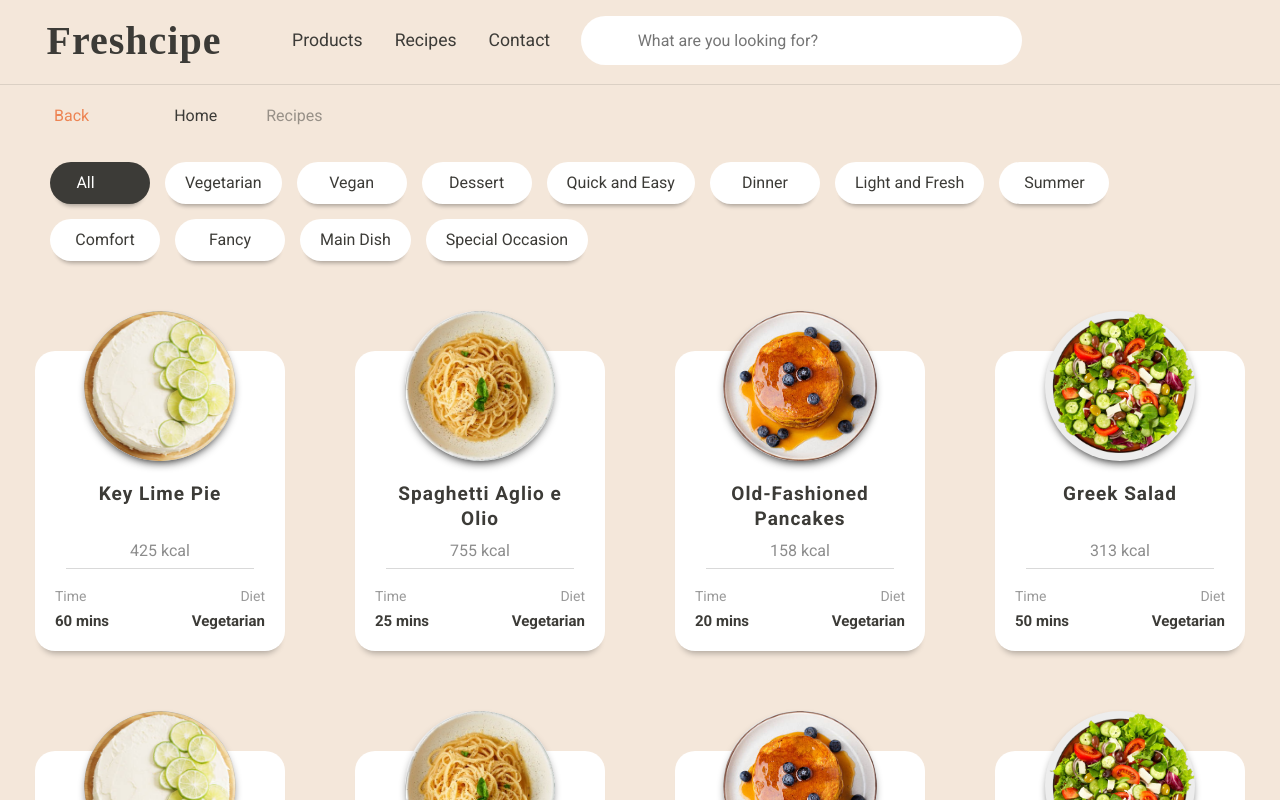
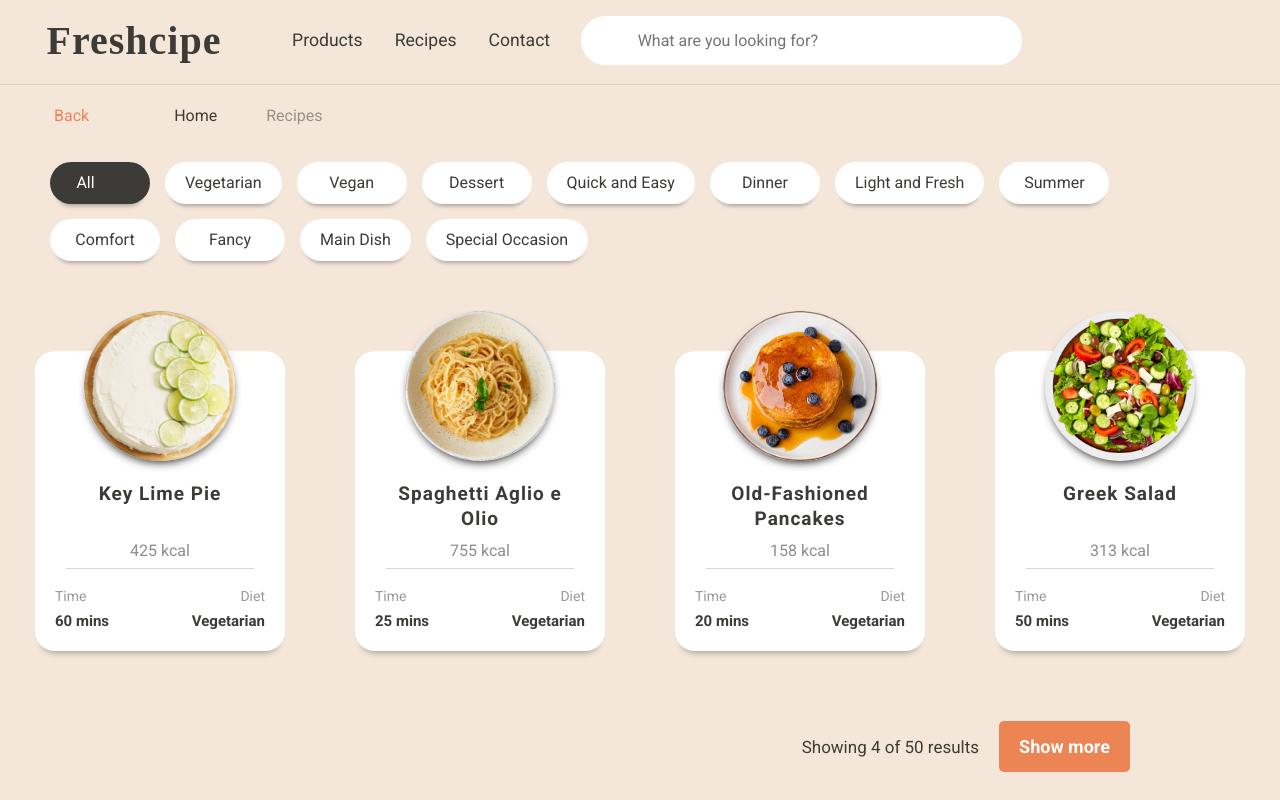
Before and after one commit to NadaAlinour/freshcipe-react, a React (Vite) app: page /recipes in a window 1280 px wide. Shown: the top 800 px of the page. Built offline with nearby package versions, Linux system fonts and the light colour scheme; some icons are missing; a web font is replaced by a local one.

Commit message:
Add pagination component

```diff
--- a/src/App.css
+++ b/src/App.css
@@ -66,6 +66,8 @@ body {
   align-items: center;
   justify-content: center;
 }
+
+
 
 .breadcrumbs {
   display: flex;
@@ -147,6 +149,33 @@ body {
   color: white;
 }
 
+.pagination-container {
+  display: flex;
+  justify-content: right;
+  width: 100%;
+  padding: 20px;
+  align-items: center;
+}
+
+.pagination-container p {
+  font-size: 17px;
+}
+
+.pagination-container button {
+  padding: 15px 20px 15px 20px;
+  border: none;
+  border-radius: 5px;
+  background-color: var(--primary500);
+  color: white;
+  font-weight: bold;
+  font-size: 18px;
+  margin-left: 20px;
+}
+
+.pagination-container button:hover {
+  cursor: pointer;
+  background-color: var(--primary600);
+}
 
 
 footer {
--- a/src/assets/stylesheets/product.css
+++ b/src/assets/stylesheets/product.css
@@ -56,7 +56,6 @@
 
 .category-card-container:hover {
   box-shadow: 0px 8px 10px -4px rgba(0, 0, 0, 0.5);
-
   cursor: pointer;
 }
 
@@ -240,6 +239,11 @@
   font-size: 15px;
 }
 
+.product-pagination-container {
+  display: flex;
+  justify-content: right;
+}
+
 
 /*.product-card-container {
   border-radius: 5px;
--- a/src/assets/stylesheets/recipe.css
+++ b/src/assets/stylesheets/recipe.css
@@ -21,7 +21,7 @@
   display: flex;
   justify-content: center;
   margin-top: 90px;
-  margin-bottom: 120px;
+  margin-bottom: 50px;
 }
 
 
@@ -139,6 +139,12 @@
   font-size: 15px;
 }
 
+.recipe-pagination-container {
+  margin-bottom: 50px;
+  display: flex;
+  justify-content: right;
+  padding: 0px 130px 0px 130px;
+}
 
 /* page displaying a recipe details */
 
--- /dev/null
+++ b/src/components/Pagination.jsx
@@ -0,0 +1,8 @@
+export default function Pagination({currentNum, totalNum}) {
+  return (
+    <div className="pagination-container">
+      <p>Showing {currentNum} of {totalNum} results</p>
+      <button>Show more</button>
+    </div>
+  );
+}
--- a/src/components/ProductFilter.jsx
+++ b/src/components/ProductFilter.jsx
@@ -86,7 +86,7 @@ export default function ProductFilter() {
           <h3>Price</h3>
         </div>
 
-        <p>this is slider</p>
+        <p>slider</p>
       </div>
     </div>
   );
--- a/src/data/recipeData.js
+++ b/src/data/recipeData.js
@@ -153,7 +153,7 @@ export const RECIPES = [
     ]
   ),
 
-  new Recipe(
+  /*new Recipe(
     "r5",
     "Key Lime Pie",
     "There's nothing like a classic Key lime pie to satisfy your sweet tooth. This sweet, rich, creamy, and tangy Key lime pie recipe is easy to make on a whim with easy-to-find ingredients.",
@@ -291,8 +291,8 @@ export const RECIPES = [
       { component: "Sugars", value: "4g" },
       { component: "Protein", value: "7g" },
     ]
-  ),
-  new Recipe(
+  ),*/
+  /*new Recipe(
     "r9",
     "Key Lime Pie",
     "There's nothing like a classic Key lime pie to satisfy your sweet tooth. This sweet, rich, creamy, and tangy Key lime pie recipe is easy to make on a whim with easy-to-find ingredients.",
@@ -430,5 +430,5 @@ export const RECIPES = [
       { component: "Sugars", value: "4g" },
       { component: "Protein", value: "7g" },
     ]
-  ),
+  ),*/
 ];
--- a/src/pages/ProductCollection.jsx
+++ b/src/pages/ProductCollection.jsx
@@ -2,7 +2,7 @@ import { useLocation } from "react-router-dom";
 import ProductCard from "../components/ProductCard";
 import ProductFilter from "../components/ProductFilter";
 import Breadcrumbs from "../components/Breadcrumbs";
-
+import Pagination from "../components/Pagination";
 import { PRODUCTS } from "../data/productData";
 
 export default function ProductCollection() {
@@ -28,6 +28,7 @@ export default function ProductCollection() {
         <div className="product-filter-container">
           <ProductFilter />
         </div>
+        <div>
           <div className="product-list-container">
             <ul>
               {products.map((product) => (
@@ -37,6 +38,10 @@ export default function ProductCollection() {
               ))}
             </ul>
           </div>
+          <div className="product-pagination-container">
+            <Pagination currentNum="8" totalNum="65"/>
+          </div>
+        </div>
       </div>
     </>
   );
--- a/src/pages/Recipes.jsx
+++ b/src/pages/Recipes.jsx
@@ -1,9 +1,10 @@
 import RecipeCard from "../components/RecipeCard";
+import Breadcrumbs from "../components/Breadcrumbs";
 import Tag from "../components/Tag";
+import Pagination from "../components/Pagination";
 import { RECIPES, RECIPE_CATEGORIES } from "../data/recipeData";
 
 import { useState, useEffect } from "react";
-import Breadcrumbs from "../components/Breadcrumbs";
 
 export default function Recipes() {
   const [selectedTag, setSelectedTag] = useState("All");
@@ -16,8 +17,6 @@ export default function Recipes() {
   const displayedMeals = MEALS.filter(mealsItem => {
     return mealsItem.categoryIds.indexOf(catId) >= 0;
   });*/
-
-
 
   let displayedRecipes = RECIPES;
 
@@ -43,7 +42,6 @@ export default function Recipes() {
     setSelectedTagId(id);
   };
 
-
   return (
     <>
       <Breadcrumbs />
@@ -54,7 +52,10 @@ export default function Recipes() {
             <Tag selectedTag={selectedTag}>All</Tag>
           </li>
           {RECIPE_CATEGORIES.map((category) => (
-          <li key={category.id} onClick={handleTagClick.bind(this, category.id, category.title)}>
+            <li
+              key={category.id}
+              onClick={handleTagClick.bind(this, category.id, category.title)}
+            >
               <Tag selectedTag={selectedTag}>{category.title}</Tag>
             </li>
           ))}
@@ -68,6 +69,9 @@ export default function Recipes() {
             ))}
           </ul>
         </div>
+        <div className="recipe-pagination-container">
+          <Pagination currentNum="4" totalNum="50"/>
+        </div>
       </div>
     </>
   );
--- a/src/pages/router/AppRoutes.jsx
+++ b/src/pages/router/AppRoutes.jsx
@@ -45,8 +45,12 @@ const AppRoutes = () => {
         element={<ProductCollection />}
       ></Route>
 
+
+
       <Route path="recipes" element={<Recipes />}></Route>
       <Route path="recipes/:recipeId/:title" element={<RecipeDetails />}></Route>
+
+
 
       <Route
         path="login"
```
Lines whose indentation alone changed are shown as unchanged.
